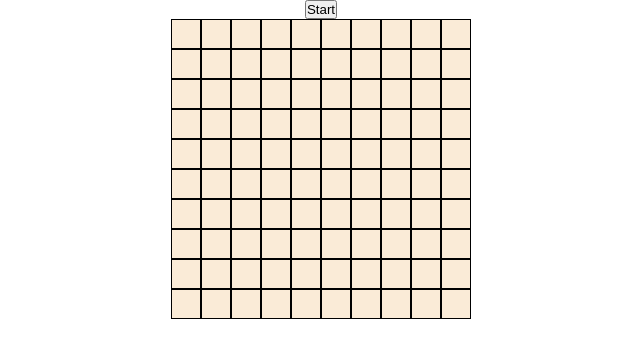
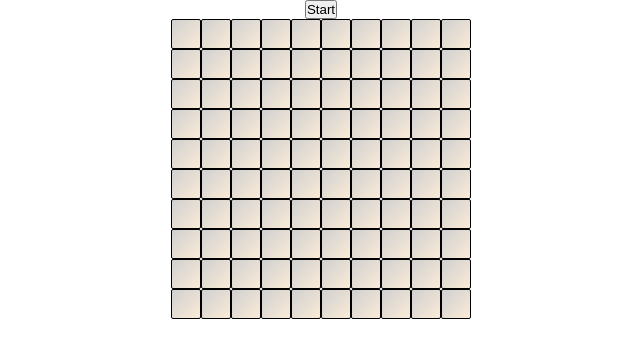
Before and after one commit to ManuLisek/saper-javascript, a website: page index.html in a window 1280 px wide. Shown: the whole page, without its empty margins (319-959 px from the left). Drawn offline with Linux system fonts and the light colour scheme.

Commit message:
Add class hidden to cells

```diff
--- a/js/script.js
+++ b/js/script.js
@@ -10,7 +10,7 @@ function createGameboard(){
 
   for(let i = 0; i < 100; i++){
     const cell = document.createElement('div');
-    cell.className = 'cell';
+    cell.className = 'cell hidden';
     container.appendChild(cell);
     }
 }
--- a/sass/style.scss
+++ b/sass/style.scss
@@ -1,4 +1,5 @@
-$cell-color: antiquewhite;
+$cell-color-light: antiquewhite;
+$cell-color-dark: #d0d0d0;
 $cell-size: 30px;
 
 * {
@@ -35,3 +36,10 @@ body {
   border: 1px solid black;
   background-color: $cell-color;
 }
+
+.hidden {
+  font-size: 0;
+  border: 1px solid black;
+  border-radius: 2px;
+  background: linear-gradient(-45deg, $cell-color-light, $cell-color-dark);
+}
```
Also changed, not shown: css/style.css, 1 other file.
